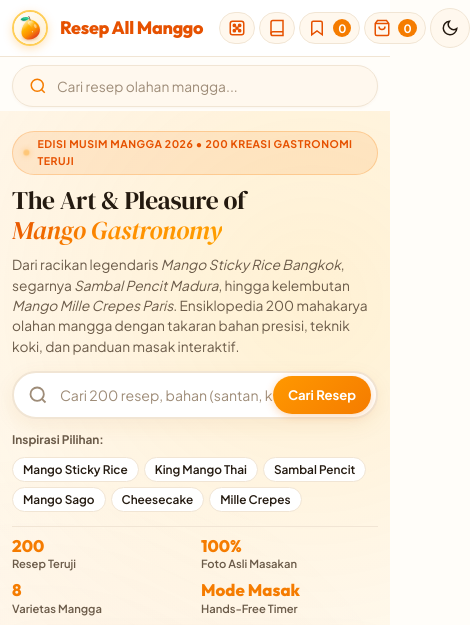
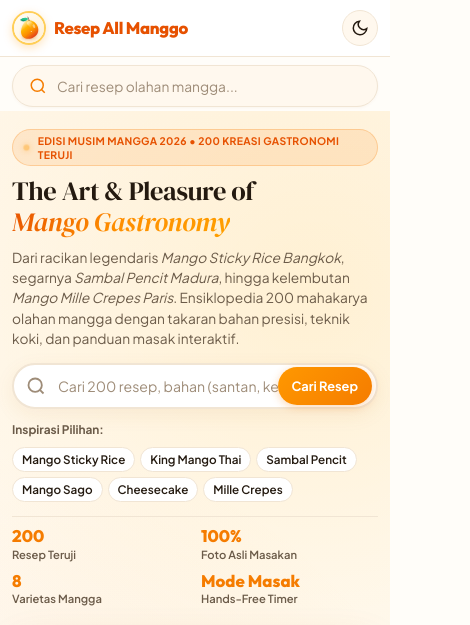
Before and after one commit to RHDistroyal/Resep-All-Manggo, a website: page index.html in a window 390 px wide. Shown: the top 625 px of the page, 470 px wide, since content can reach past the window. Drawn offline with Linux system fonts and the light colour scheme; grey boxes are pictures that could not be loaded.

Commit message:
feat: add responsive CSS styling and structure for Mango recipe app

```diff
--- a/css/style.css
+++ b/css/style.css
@@ -107,6 +107,9 @@ html {
   scroll-behavior: smooth;
   font-size: 16px;
   -webkit-tap-highlight-color: transparent;
+  overflow-x: hidden;
+  max-width: 100%;
+  width: 100%;
 }
 
 body {
@@ -116,6 +119,9 @@ body {
   line-height: 1.6;
   min-height: 100vh;
   overflow-x: hidden;
+  max-width: 100%;
+  width: 100%;
+  position: relative;
   transition: background-color var(--transition-normal), color var(--transition-normal);
   padding-bottom: 74px; /* Space for mobile bottom nav */
 }
@@ -3497,99 +3503,157 @@ ul, ol {
     padding-bottom: 68px; /* Room for fixed bottom nav bar */
   }
 
-  /* Header on Mobile */
+  /* Header on Mobile: Clean 2-item row (Brand on Left, Theme Toggle on Right) */
   .header-container {
     height: 56px;
+    padding-left: 12px;
+    padding-right: 12px;
+  }
+
+  .brand-group {
+    min-width: 0;
+    flex-shrink: 1;
+  }
+
+  .logo-link {
+    gap: 8px;
+    min-width: 0;
   }
 
   .logo-circle-icon {
+    width: 34px;
+    height: 34px;
+    flex-shrink: 0;
+  }
+
+  .brand-title {
+    font-size: 1.05rem;
+    white-space: nowrap;
+    overflow: hidden;
+    text-overflow: ellipsis;
+  }
+
+  .brand-tagline {
+    display: none !important;
+  }
+
+  .header-actions {
+    gap: 6px;
+    flex-shrink: 0;
+  }
+
+  /* Hide duplicate action buttons on mobile - they are right in bottom nav bar */
+  .header-actions .action-btn {
+    display: none !important;
+  }
+
+  .theme-toggle-btn {
     width: 36px;
     height: 36px;
-  }
-
-  .brand-title {
-    font-size: 1.12rem;
-  }
-
-  .brand-tagline {
-    display: none;
-  }
-
-  .header-actions {
-    gap: 4px;
-  }
-
-  .action-btn {
-    padding: 6px 8px;
-  }
-
-  .action-svg {
-    width: 18px;
-    height: 18px;
+    flex-shrink: 0;
   }
 
   /* Mobile Search Bar */
   .mobile-search-bar {
-    padding: 8px 14px 4px;
+    padding: 8px 12px 4px;
+    width: 100%;
+    box-sizing: border-box;
   }
 
   .search-input-box {
     height: 42px;
+    width: 100%;
+    box-sizing: border-box;
   }
 
   .search-input-box input {
-    font-size: 0.88rem;
+    font-size: 0.86rem;
+    min-width: 0 !important;
+    flex: 1 1 0% !important;
   }
 
   /* Culinary Hero Section */
   .culinary-hero-section {
-    padding: 20px 0 16px;
+    padding: 18px 0 16px;
+    width: 100%;
+    overflow: hidden;
   }
 
   .culinary-hero-container {
     gap: 20px;
+    width: 100%;
+    box-sizing: border-box;
+  }
+
+  .hero-editorial-col {
+    width: 100%;
+    max-width: 100%;
+    min-width: 0;
+    box-sizing: border-box;
   }
 
   .hero-season-badge {
     padding: 4px 10px;
     margin-bottom: 10px;
+    max-width: 100%;
+    box-sizing: border-box;
+    white-space: normal;
   }
 
   .badge-text {
-    font-size: 0.66rem;
-    letter-spacing: 0.5px;
+    font-size: 0.65rem;
+    letter-spacing: 0.3px;
+    line-height: 1.3;
+    word-break: break-word;
   }
 
   .hero-editorial-headline {
-    font-size: clamp(1.6rem, 6.5vw, 2.1rem);
-    line-height: 1.18;
+    font-size: clamp(1.6rem, 6.8vw, 2.1rem);
+    line-height: 1.16;
     margin-bottom: 10px;
+    word-break: break-word;
+    overflow-wrap: break-word;
   }
 
   .hero-editorial-sub {
     font-size: 0.86rem;
     line-height: 1.48;
     margin-bottom: 14px;
+    word-break: break-word;
   }
 
   .culinary-search-box {
     margin-bottom: 12px;
+    width: 100%;
+    box-sizing: border-box;
   }
 
   .search-box-inner {
-    height: 48px;
-    padding: 4px 5px 4px 14px;
+    height: 46px;
+    padding: 3px 4px 3px 12px;
+    width: 100%;
+    box-sizing: border-box;
+  }
+
+  .search-box-inner input {
+    min-width: 0 !important;
+    flex: 1 1 0% !important;
+    width: 100%;
+    font-size: 0.82rem;
   }
 
   .search-box-btn {
     height: 38px;
-    padding: 0 15px;
-    font-size: 0.82rem;
+    padding: 0 14px;
+    font-size: 0.8rem;
+    flex-shrink: 0;
+    white-space: nowrap;
   }
 
   .hero-popular-row {
     margin-bottom: 14px;
     gap: 5px;
+    width: 100%;
   }
 
   .popular-label {
@@ -3600,11 +3664,13 @@ ul, ol {
 
   .popular-tags-list {
     gap: 5px;
+    width: 100%;
+    flex-wrap: wrap;
   }
 
   .trend-tag-btn {
-    padding: 4px 10px;
-    font-size: 0.74rem;
+    padding: 4px 9px;
+    font-size: 0.73rem;
   }
 
   .hero-metrics-grid {
@@ -3613,6 +3679,8 @@ ul, ol {
     gap: 8px 12px;
     padding-top: 10px;
     border-top: 1px solid var(--border-subtle);
+    width: 100%;
+    box-sizing: border-box;
   }
 
   .metric-divider {
--- a/index.html
+++ b/index.html
@@ -27,7 +27,7 @@
   <link href="https://fonts.googleapis.com/css2?family=DM+Serif+Display:ital@0;1&family=Outfit:wght@500;600;700;800&family=Plus+Jakarta+Sans:wght@400;500;600;700&display=swap" rel="stylesheet">
 
   <!-- CSS Stylesheet -->
-  <link rel="stylesheet" href="css/style.css?v=3.5">
+  <link rel="stylesheet" href="css/style.css?v=3.6">
 </head>
 <body>
 
```
